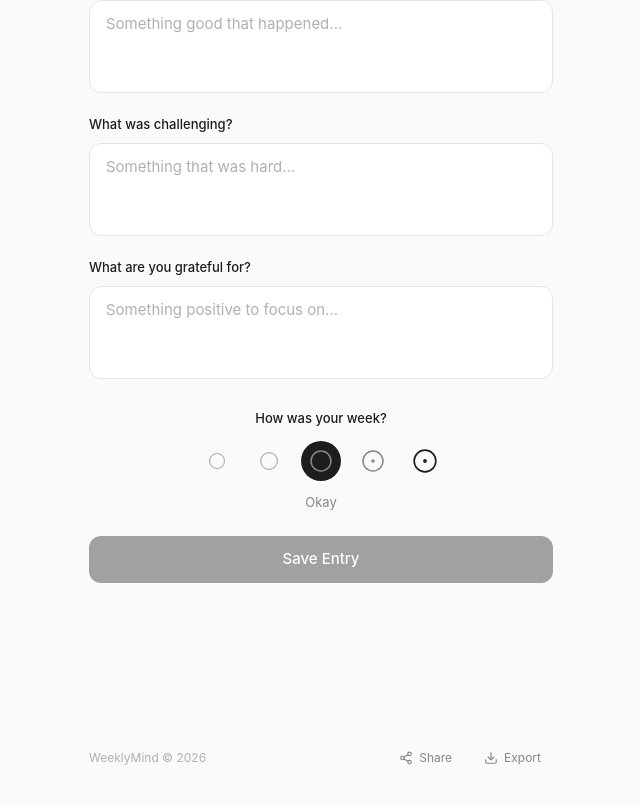
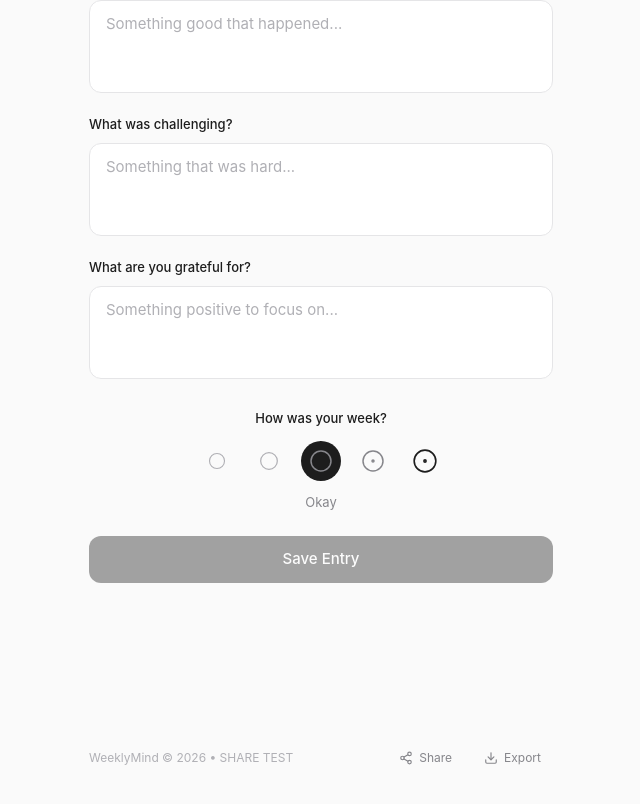
Before and after one commit to mark-blue-evans/weeklymind, a Next.js app: page / in a window 1280 px wide. Shown: the part 380-1184 px from the top of the page, without its empty margins (319-959 px from the left). Built offline with nearby package versions, Linux system fonts and the light colour scheme.

Commit message:
Test: Add SHARE TEST text

```diff
--- a/app/page.tsx
+++ b/app/page.tsx
@@ -803,7 +803,7 @@ export default function Home() {
       <footer className="max-w-lg mx-auto px-6 py-8">
         <div className="flex items-center justify-between">
           <p className="text-[12px] text-[#b0b0b5]">
-            WeeklyMind © 2026
+            WeeklyMind © 2026 • SHARE TEST
           </p>
           <div className="flex items-center gap-2">
             {/* Share Button */}
```
Also changed, not shown: 3 other files (tests, documents, lock files or other folders).
